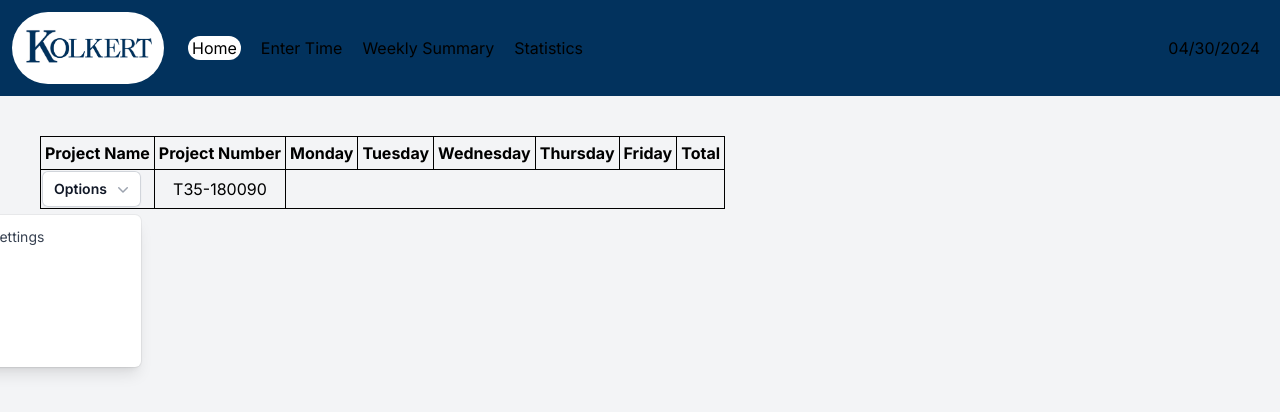
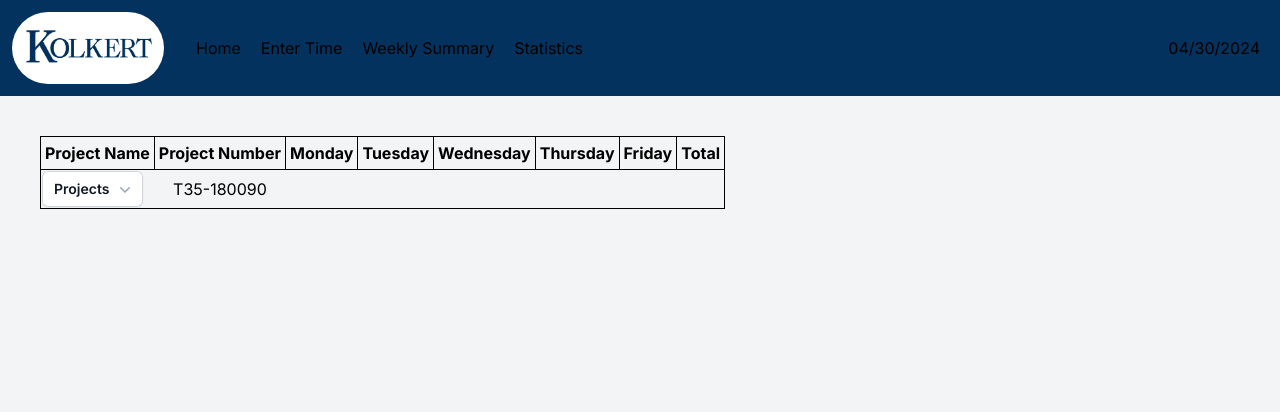
Before and after one commit to agray5287/timesheet, a Next.js app: page /demo in a window 1280 px wide. Shown: the top 412 px of the page. Built offline with nearby package versions, Linux system fonts and the light colour scheme.

Commit message:
Fucking around failing to get the drop down toggle to work

```diff
--- a/src/components/Header.js
+++ b/src/components/Header.js
@@ -23,11 +23,9 @@
             class="w-32 h-16 ml-3 mr-3 mt-1 mb-1 rounded-xl text-black"
           />
         </div>
-        <div class="bg-white rounded-full ml-3">
-          <Link href="/" class="ml-1 mr-1 text-black">
+          <Link href="/" class="ml-5">
             Home
           </Link>
-        </div>
         <Link href="/enter_time" class="ml-5">
           Enter Time
         </Link>
--- a/src/components/Menu_Button.js
+++ b/src/components/Menu_Button.js
@@ -1,24 +1,32 @@
+const proj1 = "Bent Creek"
+const proj2 = "West Alabama"
+const proj3 = "Cahaba River Road"
+
+function renderOptions() {
+  return(
+  <div class="absolute right-50 z-10 mt-2 w-56 origin-top-right rounded-md bg-white shadow-lg ring-1 ring-black/5 focus:outline-none" role="menu" aria-orientation="vertical" aria-labelledby="menu-button" tabindex="-1">
+    <div class="py-1" role="none">
+      <a href="#" class="block px-4 py-2 text-sm text-gray-700" role="menuitem" tabindex="-1" id="menu-item-0">{proj1}</a>
+      <a href="#" class="block px-4 py-2 text-sm text-gray-700" role="menuitem" tabindex="-1" id="menu-item-1">{proj2}</a>
+      <a href="#" class="block px-4 py-2 text-sm text-gray-700" role="menuitem" tabindex="-1" id="menu-item-2">{proj3}</a>
+    </div>
+  </div>
+  )
+}
+
+//Read this and get this toggle working
+//https://reactnative.dev/docs/sectionlist
 export function DropDown() {
   return (
   <div class="relative inline-block text-left">
     <div>
-    <button type="button" class="inline-flex w-full justify-center gap-x-1.5 rounded-md bg-white px-3 py-2 text-sm font-semibold text-gray-900 shadow-sm ring-1 ring-inset ring-gray-300 hover:bg-gray-50" id="menu-button" aria-expanded="true" aria-haspopup="true">
-      Options
+      <button type="button" onPress={renderOptions()} class="inline-flex w-full justify-center gap-x-1.5 rounded-md bg-white px-3 py-2 text-sm font-semibold text-gray-900 shadow-sm ring-1 ring-inset ring-gray-300 hover:bg-gray-50" id="menu-button" aria-expanded="true" aria-haspopup="true">
+        Projects
         <svg class="-mr-1 size-5 text-gray-400" viewBox="0 0 20 20" fill="currentColor" aria-hidden="true" data-slot="icon">
           <path fill-rule="evenodd" d="M5.22 8.22a.75.75 0 0 1 1.06 0L10 11.94l3.72-3.72a.75.75 0 1 1 1.06 1.06l-4.25 4.25a.75.75 0 0 1-1.06 0L5.22 9.28a.75.75 0 0 1 0-1.06Z" clip-rule="evenodd" />
         </svg>
       </button>
     </div>
-  <div class="absolute right-0 z-10 mt-2 w-56 origin-top-right rounded-md bg-white shadow-lg ring-1 ring-black/5 focus:outline-none" role="menu" aria-orientation="vertical" aria-labelledby="menu-button" tabindex="-1">
-    <div class="py-1" role="none">
-      <a href="#" class="block px-4 py-2 text-sm text-gray-700" role="menuitem" tabindex="-1" id="menu-item-0">Account settings</a>
-      <a href="#" class="block px-4 py-2 text-sm text-gray-700" role="menuitem" tabindex="-1" id="menu-item-1">Support</a>
-      <a href="#" class="block px-4 py-2 text-sm text-gray-700" role="menuitem" tabindex="-1" id="menu-item-2">License</a>
-      <form method="POST" action="#" role="none">
-        <button type="submit" class="block w-full px-4 py-2 text-left text-sm text-gray-700" role="menuitem" tabindex="-1" id="menu-item-3">Sign out</button>
-      </form>
-    </div>
-  </div>
   </div>
   )
 }
--- a/src/components/pages/DemoPage.js
+++ b/src/components/pages/DemoPage.js
@@ -20,8 +20,8 @@
                 </thead>
                 <tbody>
             <tr>
-                <td class="text-left border border-black"><DropDown /></td>
-                <td class="text-center border border-black">{projNum1}</td>
+                <td class="text-left"><DropDown /></td>
+                <td class="text-center">{projNum1}</td>
             </tr>
             </tbody>
             </table>
```
Lines whose indentation alone changed are shown as unchanged.
